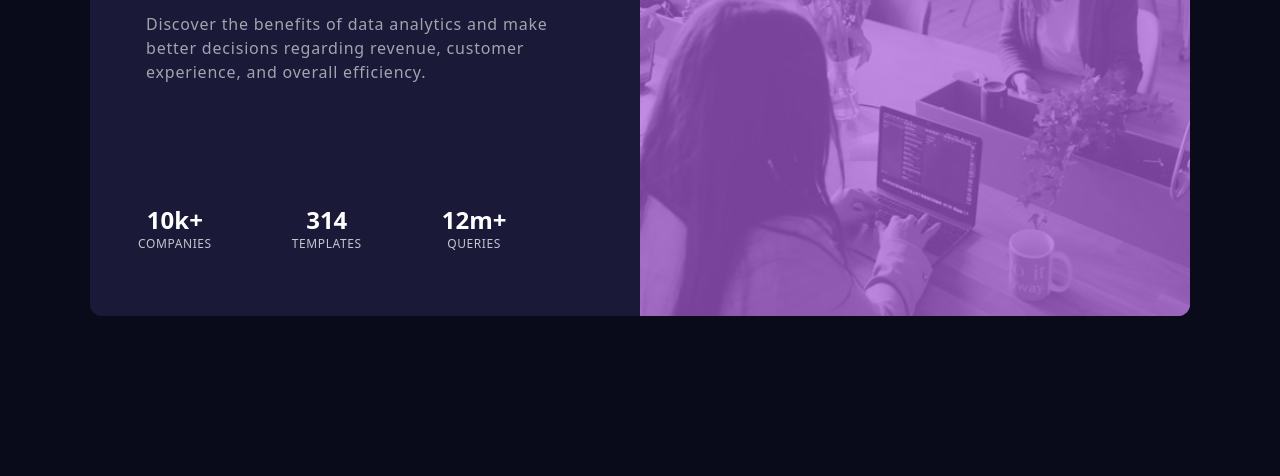
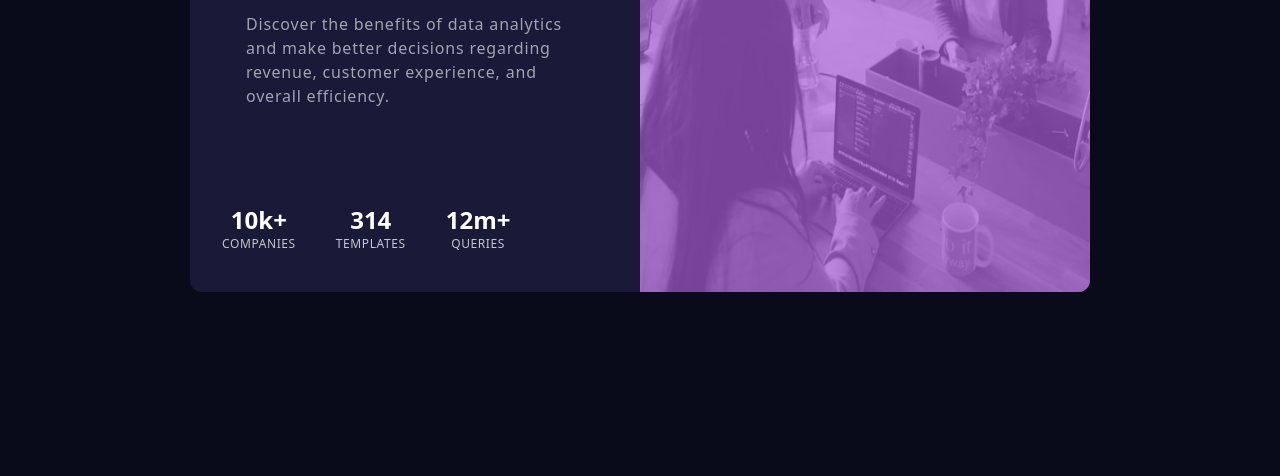
Before and after one commit to jessicaArvizu/FEpractice_Stats-Preview-Card-Component, a website built with Vite: page index.html in a window 1280 px wide. Shown: the part 356-832 px from the top of the page. After the commit the page ends 800 px from the top, so only its background shows below. Built offline with nearby package versions, Linux system fonts and the light colour scheme.

Commit message:
Update index.html

```diff
--- a/index.html
+++ b/index.html
@@ -14,9 +14,9 @@
     rel="stylesheet">
 </head>
 
-<body class="bg-very-dark-blue w-screen h-screen">
-  <main class="lg:h-screen flex items-center justify-center text-t-white m-8">
-    <div class="flex flex-col w-[1100px] lg:flex-row bg-dark-desaturated-blue rounded-xl	overflow-hidden">
+<body class="bg-very-dark-blue h-screen">
+  <main class="lg:min-h-screen flex items-center justify-center text-t-white p-8">
+    <div class="flex flex-col max-w-[900px] lg:flex-row bg-dark-desaturated-blue rounded-xl overflow-hidden">
       <div class="lg:w-1/2 lg:order-2 relative">
         <img src="/image-header-desktop.jpg" alt="Header Image" class="h-full w-full">
         <div class="absolute inset-0 bg-soft-violet opacity-70"></div>
@@ -33,17 +33,17 @@
             regarding revenue, customer experience, and overall efficiency.
           </h2>
         </div>
-        <div class="w-full p-12 lg:order-3 lg:h-[1/3]">
-          <ul class="flex flex-col lg:flex-row space-x-0 lg:space-x-20">
-            <li class="flex flex-col items-center py-4">
+        <div class="w-full p-8 lg:order-3 lg:h-[1/3]">
+          <ul class="flex flex-col lg:flex-row space-x-0 lg:space-x-10">
+            <li class="flex flex-col items-center py-2">
               <span class="text-2xl font-bold">10k+</span>
               <span class="uppercase tracking-wider text-p-transparent-white text-xs">companies</span>
             </li>
-            <li class="flex flex-col items-center py-4">
+            <li class="flex flex-col items-center py-2">
               <span class="text-2xl font-bold">314</span>
               <span class="uppercase tracking-wider text-p-transparent-white text-xs">templates</span>
             </li>
-            <li class="flex flex-col items-center py-4">
+            <li class="flex flex-col items-center py-2">
               <span class="text-2xl font-bold">12m+</span>
               <span class="uppercase tracking-wider text-p-transparent-white text-xs">queries</span>
             </li>
```
